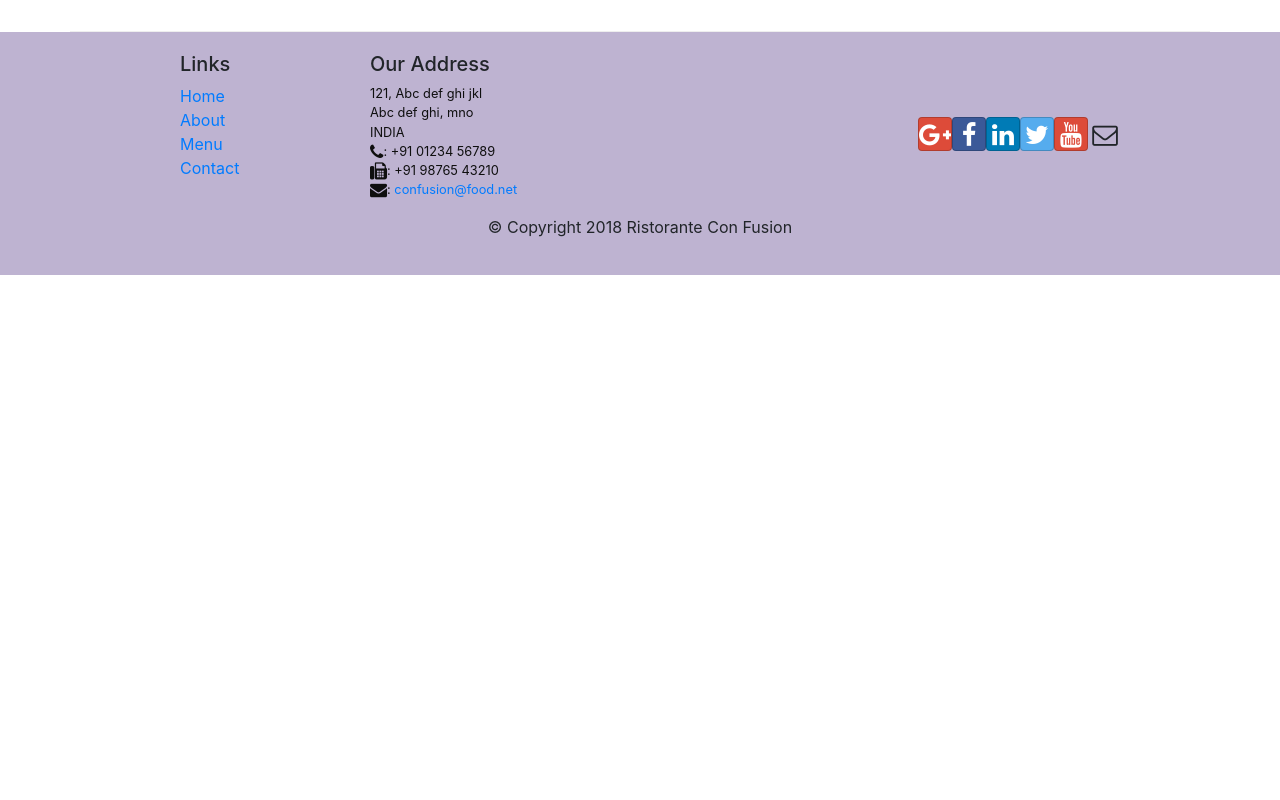
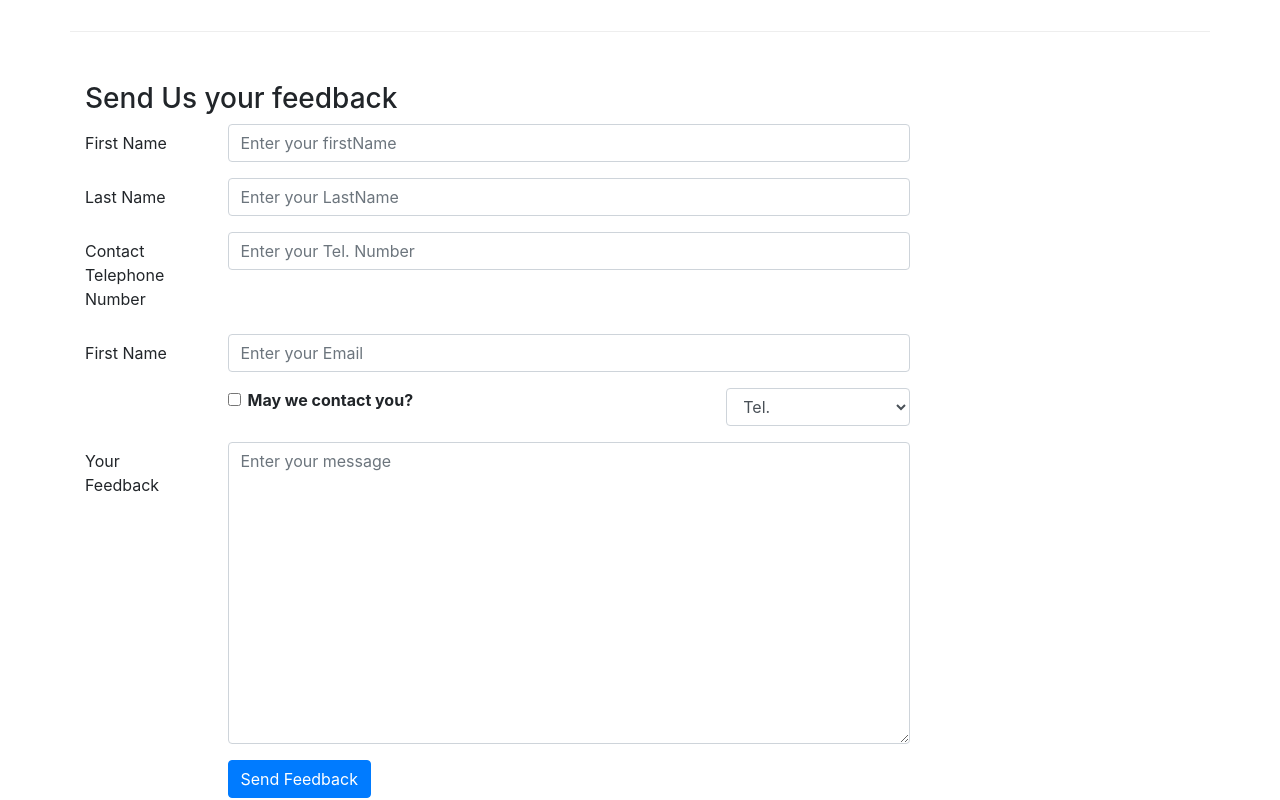
Before and after one commit to adityabajpai/Ristorante-Con-Fusion, a React (Create React App) app: page /contactus in a window 1280 px wide. Shown: the part 860-1660 px from the top of the page. Before the commit the page ends 1135 px from the top, so only its background shows below. Built offline with nearby package versions, Linux system fonts and the light colour scheme.

Commit message:
controlled forms

```diff
--- a/src/Components/ContactComponent.js
+++ b/src/Components/ContactComponent.js
@@ -1,8 +1,40 @@
-import React from 'react';
-import {Breadcrumb, BreadcrumbItem } from 'reactstrap';
+import React, {Component} from 'react';
+import {Breadcrumb, BreadcrumbItem, Button, Form, FormGroup, Label, Input, Col } from 'reactstrap';
 import {Link } from 'react-router-dom';
 
-function Contact(props) {
+class Contact extends Component {
+
+    constructor(props){
+        super(props);
+        this.state={
+            firstName:'',
+            lastName:'',
+            telnum:'',
+            email:'',
+            agree: false,
+            contactType:'',
+            message:''
+        }
+        this.handleSubmit = this.handleSubmit.bind(this);
+        this.handleInputChange = this.handleInputChange.bind(this);
+    }
+
+    handleInputChange(event){
+        const target = event.target;
+        const value = target.type === 'checkbox' ? target.checked : target.value;
+        const name = target.name;
+        alert(name)
+        this.setState({
+            [name]: value
+        })
+    }
+
+    handleSubmit(event){
+        alert("Current state "+JSON.stringify(this.state));
+        event.preventDefault();
+    }
+
+    render(){
         return(
             <div className="container">
                 <div className="row">
@@ -43,8 +75,76 @@
                         </div>
                     </div>
                 </div>
+                <div className="row row-content">
+                    <div className="col-12">
+                        <h3>Send Us your feedback</h3>
+                    </div>
+                    <div className="col-12 col-md-9">
+                        <Form onSubmit={this.handleSubmit}>
+                            <FormGroup row>
+                                <Label htmlFor="firstName" md={2}>First Name</Label>
+                                <Col md={10}>
+                                    <Input type="text" id="firstName" name="firstName" placeholder="Enter your firstName"
+                                    value={this.state.firstName} onChange={this.handleInputChange}/>
+                                </Col>
+                            </FormGroup>
+                            <FormGroup row>
+                                <Label htmlFor="lastName" md={2}>Last Name</Label>
+                                <Col md={10}>
+                                    <Input type="text" id="lastName" name="lastName" placeholder="Enter your LastName"
+                                    value={this.state.lastName} onChange={this.handleInputChange}/>
+                                </Col>
+                            </FormGroup>
+                            <FormGroup row>
+                                <Label htmlFor="telnum" md={2}>Contact Telephone Number</Label>
+                                <Col md={10}>
+                                    <Input type="tel" id="telnum" name="telnum" placeholder="Enter your Tel. Number"
+                                    value={this.state.telnum} onChange={this.handleInputChange}/>
+                                </Col>
+                            </FormGroup>
+                            <FormGroup row>
+                                <Label htmlFor="email" md={2}>First Name</Label>
+                                <Col md={10}>
+                                    <Input type="email" id="email" name="email" placeholder="Enter your Email"
+                                    value={this.state.email} onChange={this.handleInputChange}/>
+                                </Col>
+                            </FormGroup>
+                            <FormGroup row>
+                                <Col md={{size:6, offset:2}}>
+                                    <FormGroup check>
+                                        <Label check>
+                                            <Input type="checkbox" name="agree" checked={this.state.agree}
+                                            onChange={this.handleInputChange}/>{' '}
+                                            <strong>May we contact you?</strong>
+                                        </Label>
+                                    </FormGroup>
+                                </Col>
+                                <Col md={{size:3, offset:1}}>
+                                    <Input type="select" name="contactType"
+                                    value={this.state.contactType} onChange={this.handleInputChange}>
+                                        <option>Tel.</option>
+                                        <option>Email</option>
+                                    </Input>
+                                </Col>
+                            </FormGroup>
+                            <FormGroup row>
+                                <Label htmlFor="message" md={2}>Your Feedback</Label>
+                                <Col md={10}>
+                                    <Input type="textarea" id="message" name="message" placeholder="Enter your message" rows="12"
+                                    value={this.state.message} onChange={this.handleInputChange}/>
+                                </Col>
+                            </FormGroup>
+                            <FormGroup row>
+                                <Col md={{size:10, offset:2}} >
+                                    <Button type="submit" color="primary">Send Feedback</Button>
+                                </Col>
+                            </FormGroup>
+                        </Form>
+                    </div>
+                </div>
             </div>
         );
     }
+}
 
 export default Contact;
```
Lines whose indentation alone changed are shown as unchanged.
